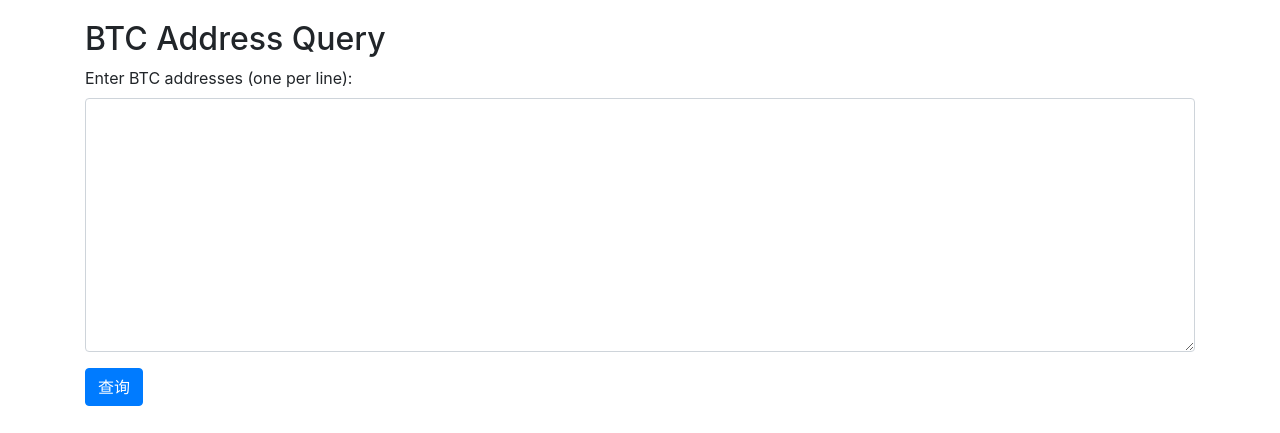
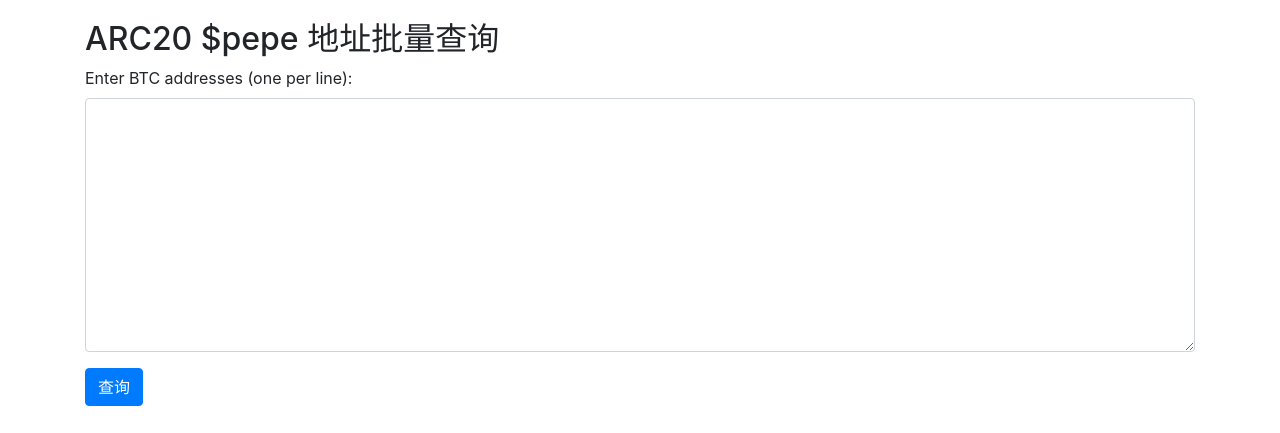
Before and after one commit to wangqiang99992/arc20-pepe-quey, a plain HTML site: page index.html in a window 1280 px wide. Shown: the top 433 px of the page. Drawn offline with nearby package versions, Linux system fonts and the light colour scheme.

Commit message:
Update index.html

```diff
--- a/index.html
+++ b/index.html
@@ -3,7 +3,7 @@
 <head>
     <meta charset="UTF-8">
     <meta name="viewport" content="width=device-width, initial-scale=1.0">
-    <title>BTC Address Query</title>
+    <title>ARC20 $pepe 地址批量查询</title>
     <link href="https://maxcdn.bootstrapcdn.com/bootstrap/4.5.2/css/bootstrap.min.css" rel="stylesheet">
     <link rel="stylesheet" href="https://cdnjs.cloudflare.com/ajax/libs/font-awesome/5.15.1/css/all.min.css">
     <style>
@@ -20,7 +20,7 @@
 </head>
 <body>
     <div class="container">
-        <h2>BTC Address Query</h2>
+        <h2>ARC20 $pepe 地址批量查询</h2>
         <div class="form-group">
             <label for="addresses">Enter BTC addresses (one per line):</label>
             <textarea id="addresses" class="form-control" rows="10"></textarea>
```
